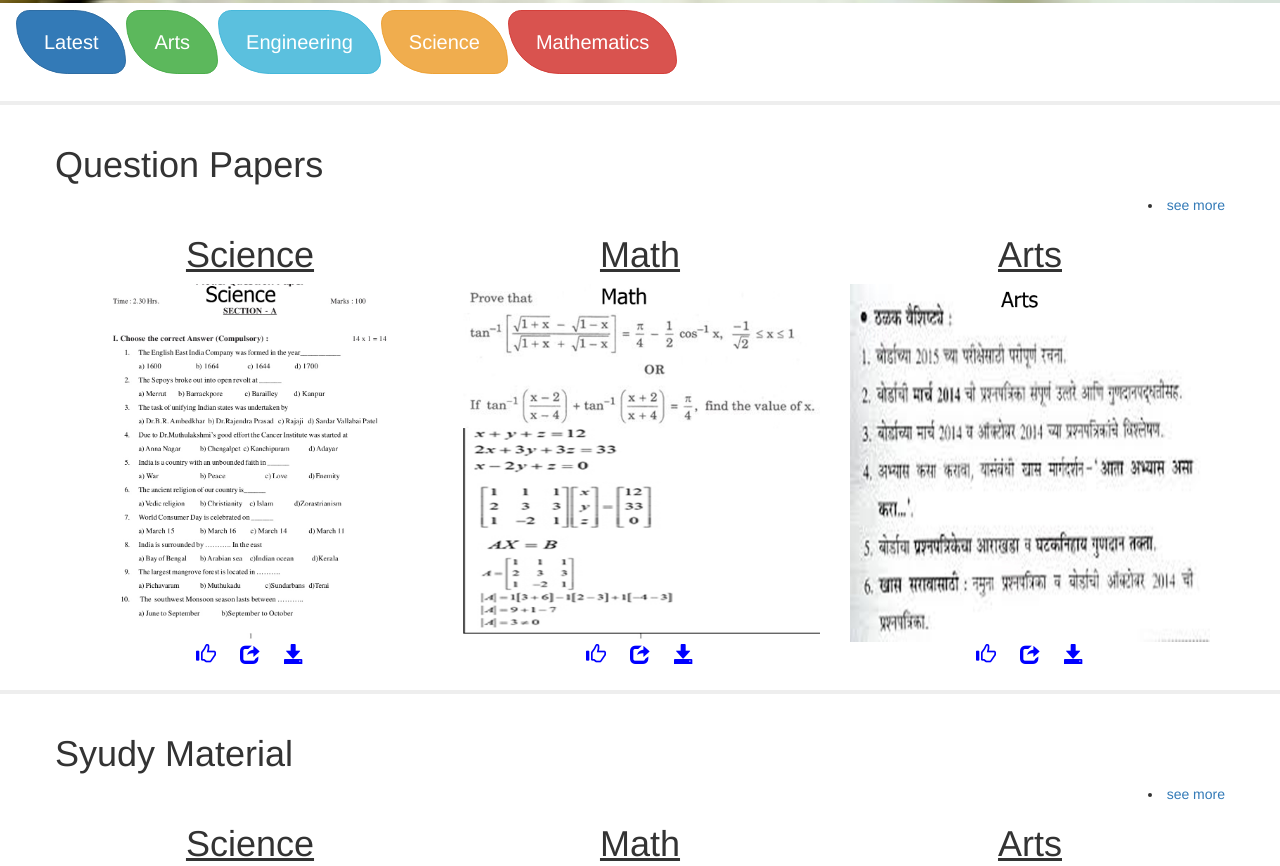
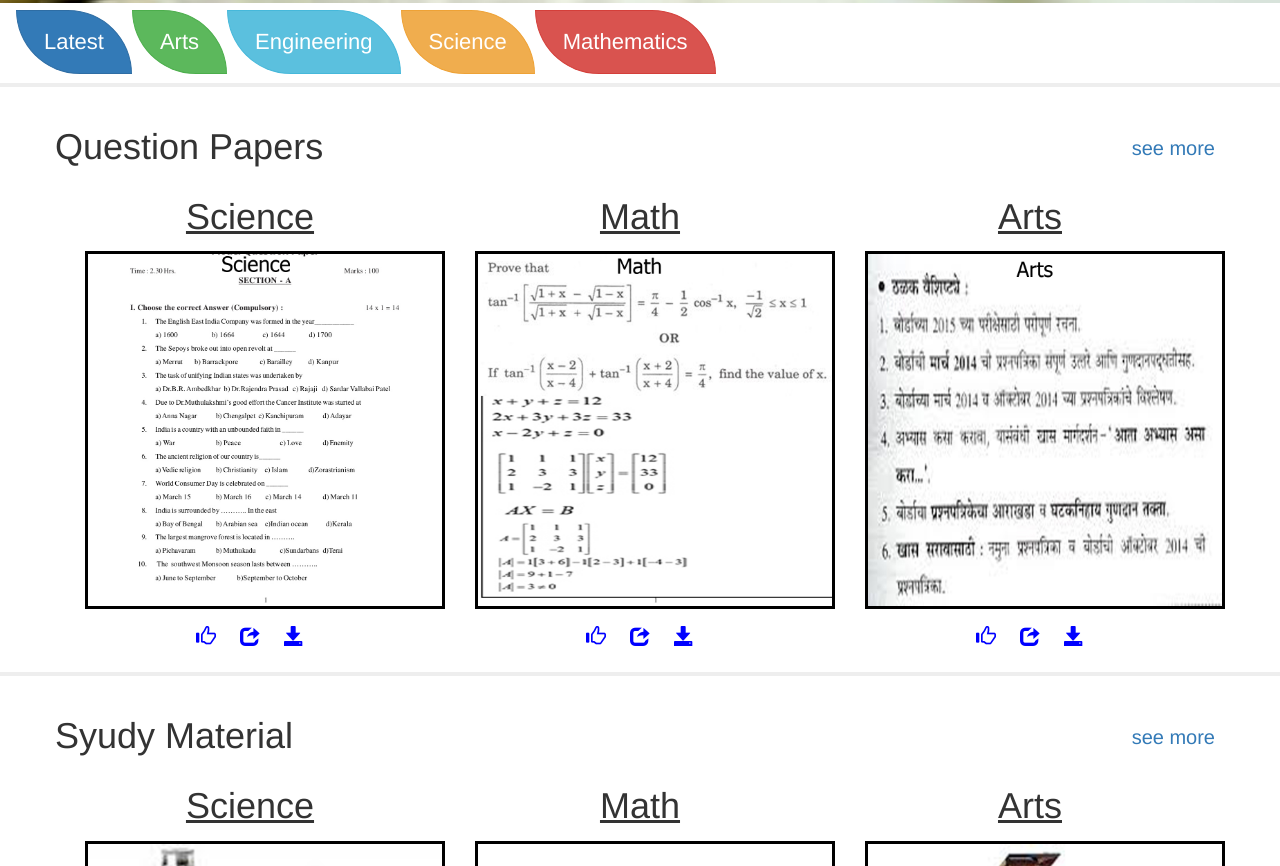
Before and after one commit to dwell13/NoteShare, a plain HTML site: page index.html in a window 1280 px wide. Shown: the part 647-1513 px from the top of the page. Drawn offline with Linux system fonts and the light colour scheme.

Commit message:
mobile view complet

```diff
--- a/index.html
+++ b/index.html
@@ -7,6 +7,7 @@
 
 		<link href="assets/css/bootstrap.css" rel="stylesheet">
 		<link href="assets/css/font-awesome.css" rel="stylesheet">
+
 
 	<style>
 	.navbar-brand{
@@ -55,8 +56,9 @@
 	}
 
 	.navbar-nav .btn {
-	border-radius:25px 100px 25px 100px;
-	font-size:20px;
+	border-radius:0px 100px 0px 100px;
+	font-size:22px;
+	margin-bottom: -18px;
 	}
 
 	.navbar-nav a{
@@ -89,19 +91,29 @@
 	padding:30px;
 	}
 
-	@media (max-width:500px){
+	.float-right{
+	float:right;
+	}
+
+	#question img{
+	border:3px solid black;
+	margin:15px;
+	}
+
+	@media(max-width:500px;){
         #home h1{
-            font-size:150px;
-			background:red;
-          }
+            font-size:50px;
+			color:red;
+			}
 
          #home h2{
             font-size:20px;
 			color:red;
 		  }
-		 .navbar-brand{
-		 color:red;
-		 }
+		 #home-background{
+			background:pink;
+			}
+
 
     }
 	</style>
@@ -142,8 +154,8 @@
 	<section id="question">
 		<div class="container">
 			<div class="row">
-				<h1> Question Papers </h1>
-				<li class="text-right"><a href="#" >see more</a></li>
+				<h1> Question Papers <span class="float-right"><a href="#" >see more</a></span> </h1>
+
 			<div class="container">
 				<div class="row">
 					<div class="col-md-4 text-center">
@@ -179,8 +191,8 @@
 		<section id="question">
 		<div class="container">
 			<div class="row">
-				<h1> Syudy Material </h1>
-				<li class="text-right"><a href="#" >see more</a></li>
+				<h1> Syudy Material <span class="float-right"><a href="#" >see more</a></span> </h1>
+
 			<div class="container">
 				<div class="row">
 					<div class="col-md-4 text-center">
@@ -243,8 +255,7 @@
 			</div>
 			<div class="col-md-6 text-center">
 			<li class="btn btn-default"><a href="#">Choose File</a></li>
-			<br>
-			<br>
+			<br><br><br>
 			</div>
 
 			</div>
@@ -261,5 +272,7 @@
 		</section>
 
 
+
+
 </body>
 </html>
```
